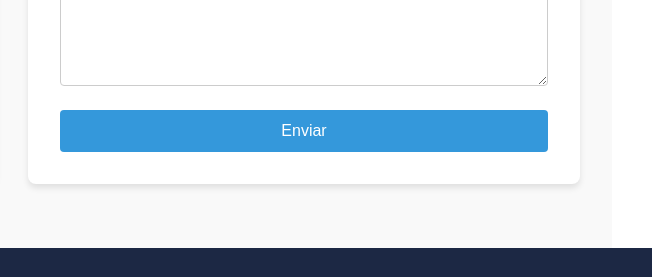
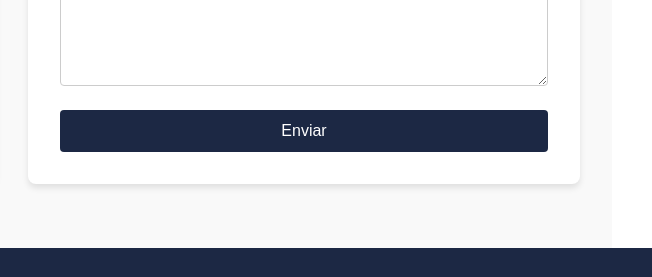
Before and after one commit to joaoh11x/site-marcenaria, a website: page index.html in a window 1280 px wide. Shown: the part 2393-2670 px from the top of the page, 628-1280 px from the left. Drawn offline with Linux system fonts and the light colour scheme.

Commit message:
estilo btn

```diff
--- a/styles.css
+++ b/styles.css
@@ -316,7 +316,7 @@ button[type="submit"] {
 }
 
 button[type="submit"]:hover {
-    background-color: #2980b9;
+    background-color: #131b2e;
 }
 
 /* Footer */
@@ -550,23 +550,6 @@ footer {
     min-height: 150px;
 }
 
-button[type="submit"] {
-    background-color: #3498db;
-    color: #fff;
-    padding: 0.75rem 1.5rem;
-    border: none;
-    border-radius: 4px;
-    cursor: pointer;
-    transition: background-color 0.3s ease;
-    font-size: 1rem;
-    font-weight: 500;
-    width: 100%;
-    margin-top: auto;
-}
-
-button[type="submit"]:hover {
-    background-color: #2980b9;
-}
 
 @media screen and (max-width: 768px) {
     .contato-orcamento-container {
```
